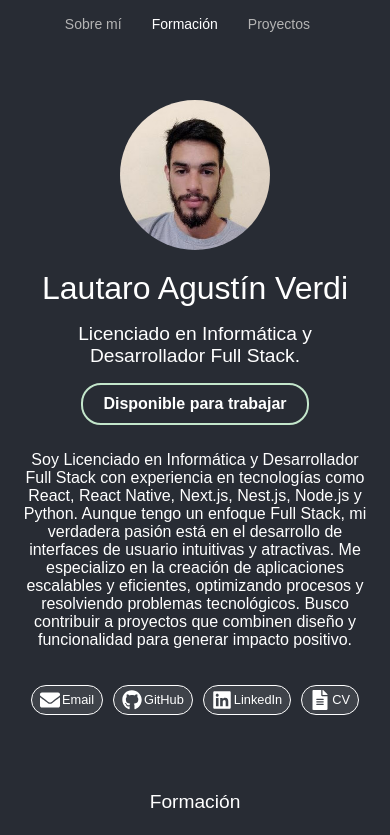
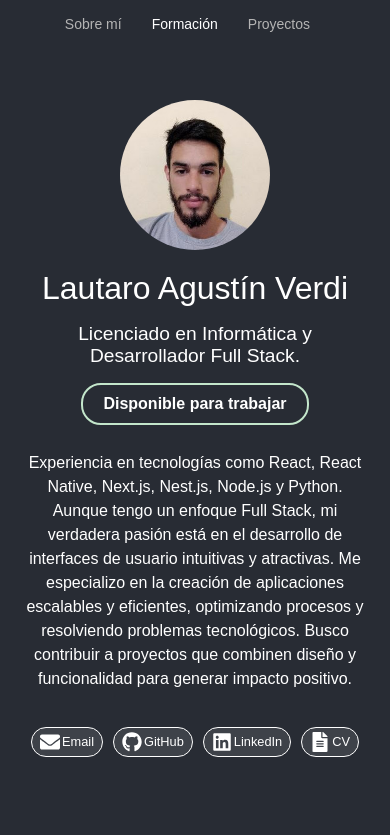
Before and after one commit to LautaroVerdi/mi-portfolio, a React (Create React App) app: page / in a window 390 px wide. Shown: the top 835 px of the page. Built offline with nearby package versions, Linux system fonts and the light colour scheme.

Commit message:
add line-height to aboutme

```diff
--- a/src/data.tsx
+++ b/src/data.tsx
@@ -15,7 +15,7 @@ export const portfolioData = {
     name: "Lautaro Agustín Verdi",
     role: "Licenciado en Informática y Desarrollador Full Stack.",
     aboutme:
-      "Soy Licenciado en Informática y Desarrollador Full Stack con experiencia en tecnologías como React, React Native, Next.js, Nest.js, Node.js y Python. Aunque tengo un enfoque Full Stack, mi verdadera pasión está en el desarrollo de interfaces de usuario intuitivas y atractivas. Me especializo en la creación de aplicaciones escalables y eficientes, optimizando procesos y resolviendo problemas tecnológicos. Busco contribuir a proyectos que combinen diseño y funcionalidad para generar impacto positivo.",
+      "Experiencia en tecnologías como React, React Native, Next.js, Nest.js, Node.js y Python. Aunque tengo un enfoque Full Stack, mi verdadera pasión está en el desarrollo de interfaces de usuario intuitivas y atractivas. Me especializo en la creación de aplicaciones escalables y eficientes, optimizando procesos y resolviendo problemas tecnológicos. Busco contribuir a proyectos que combinen diseño y funcionalidad para generar impacto positivo.",
     image: "/profile.jpg",
   },
   contact: {
--- a/src/styles/hero.module.css
+++ b/src/styles/hero.module.css
@@ -5,8 +5,8 @@
   padding: 100px 20px 20px 20px;
   flex-direction: row;
   flex-wrap: wrap;
-  max-width: 800px; /* Limita el ancho total */
-  margin: 0 auto; /* Centra en la página */
+  max-width: 800px;
+  margin: 0 auto;
 }
 
 .image {
@@ -19,13 +19,14 @@
 
 .textContainer {
   text-align: center;
-  max-width: 700px; /* Limita el ancho del texto */
+  max-width: 700px;
 }
 
 .aboutMeContainer {
-  max-width: 700px; /* Misma anchura que el texto */
+  max-width: 700px;
   text-align: center;
-  margin-top: 10px; /* Espacio entre nombre y about me */
+  margin-top: 10px;
+  line-height: 24px;
 }
 
 h1 {
@@ -59,7 +60,7 @@ h3 {
 
   .textContainer,
   .aboutMeContainer {
-    max-width: 700px; /* Ajuste para pantallas pequeñas */
+    max-width: 700px;
   }
 
   h1 {
@@ -81,21 +82,21 @@ h3 {
   font-size: 16px;
   font-weight: bold;
   background-color: transparent;
-  color: white; /* Color del texto siempre blanco */
-  border: 2px solid #28a745; /* Borde verde inicial */
+  color: white;
+  border: 2px solid #28a745;
   border-radius: 20px;
-  animation: borderPulse 1.5s infinite; /* Animación de pulso siempre activa */
+  animation: borderPulse 1.5s infinite;
 }
 
 /* Animación de pulso */
 @keyframes borderPulse {
   0% {
-    border-color: #28a745; /* Verde */
+    border-color: #28a745;
   }
   50% {
-    border-color: white; /* Blanco */
+    border-color: white;
   }
   100% {
-    border-color: #28a745; /* Verde */
+    border-color: #28a745;
   }
 }
```
